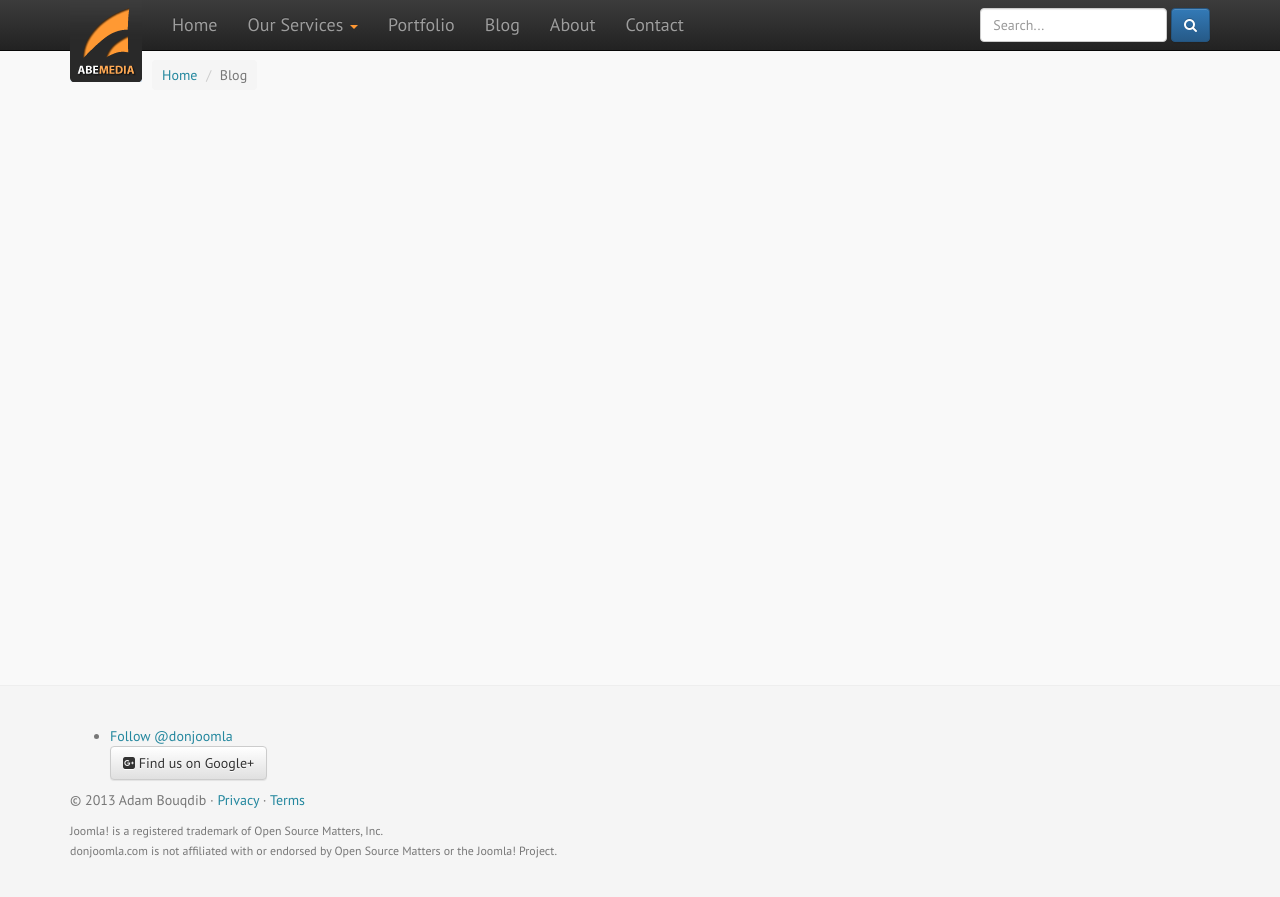
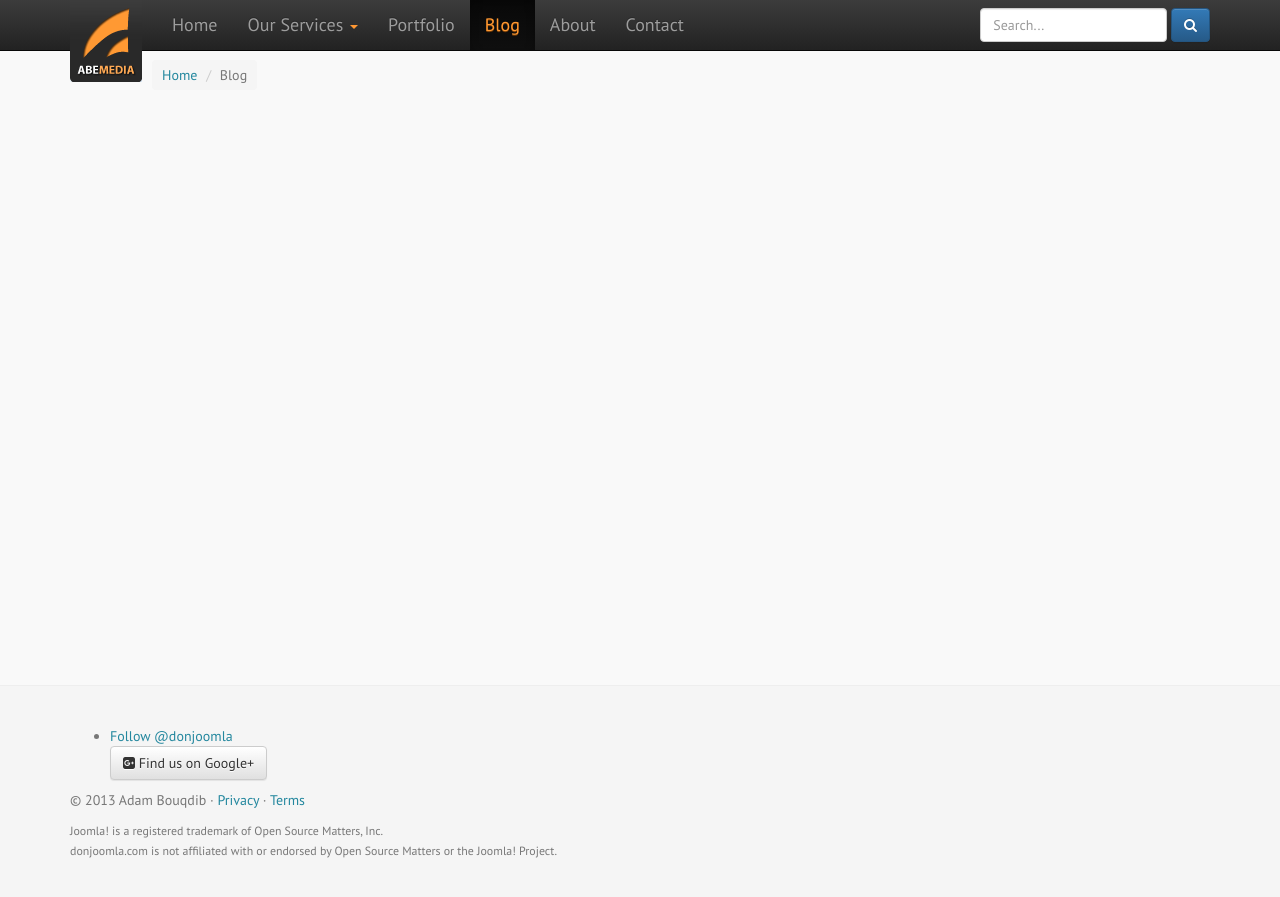
Before and after one commit to abemedia/abemedia.github.io, a Jekyll site: the page built from blog/index.html, in a window 1280 px wide. Shown: the top 897 px of the page. Built offline with Jekyll 4.4.1, drawn with Linux system fonts in a browser that asks for light colours; nearby versions of some CDN libraries.

Commit message:
Update nav-main.html

```diff
--- a/_includes/nav-main.html
+++ b/_includes/nav-main.html
@@ -17,10 +17,10 @@
           <li{% if page.slug == "" %} class="active"{% endif %}> <a href="{{ site.url }}/">Graphic Design &amp; Branding</a></li>
         </ul>
         </li>
-        <li{% if page.slug == "" %} class="active"{% endif %}> <a href="{{ site.url }}/portfolio.html">Portfolio</a></li>
-        <li{% if page.slug == "" %} class="active"{% endif %}> <a href="{{ site.url }}/blog.html">Blog</a></li>
-        <li{% if page.slug == "" %} class="active"{% endif %}> <a href="{{ site.url }}/about-us.html">About</a></li>
-        <li{% if page.slug == "" %} class="active"{% endif %}> <a href="{{ site.url }}/contact-us.html">Contact</a></li>
+        <li{% if page.slug == "portfolio" %} class="active"{% endif %}> <a href="{{ site.url }}/portfolio.html">Portfolio</a></li>
+        <li{% if page.slug == "blog" %} class="active"{% endif %}> <a href="{{ site.url }}/blog.html">Blog</a></li>
+        <li{% if page.slug == "about-us" %} class="active"{% endif %}> <a href="{{ site.url }}/about-us.html">About</a></li>
+        <li{% if page.slug == "contact-us" %} class="active"{% endif %}> <a href="{{ site.url }}/contact-us.html">Contact</a></li>
       </ul>
       <form action="{{ site.url }}/search" method="get" class="navbar-form navbar-right" role="search">
         <div class="form-group">
```
